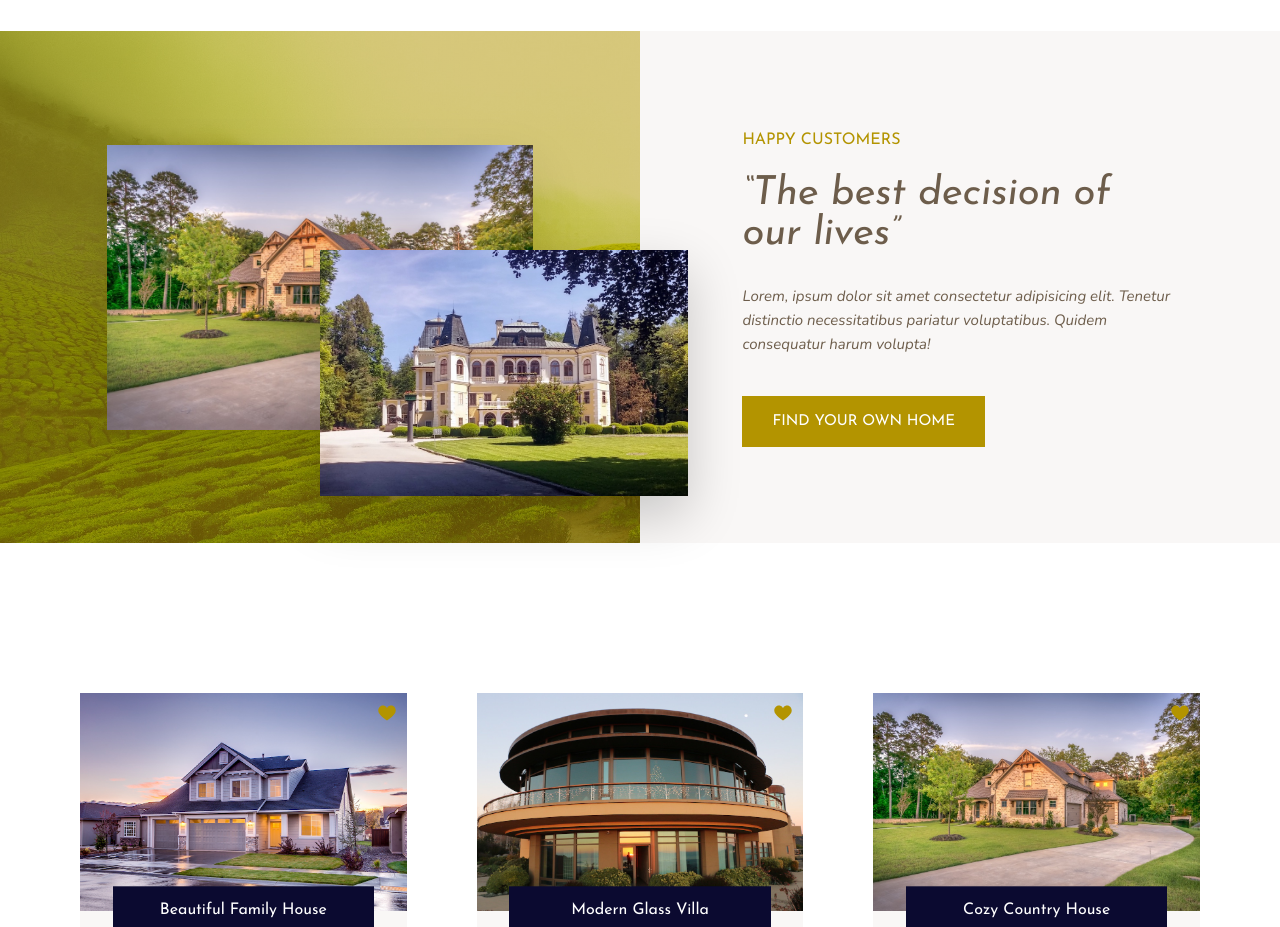
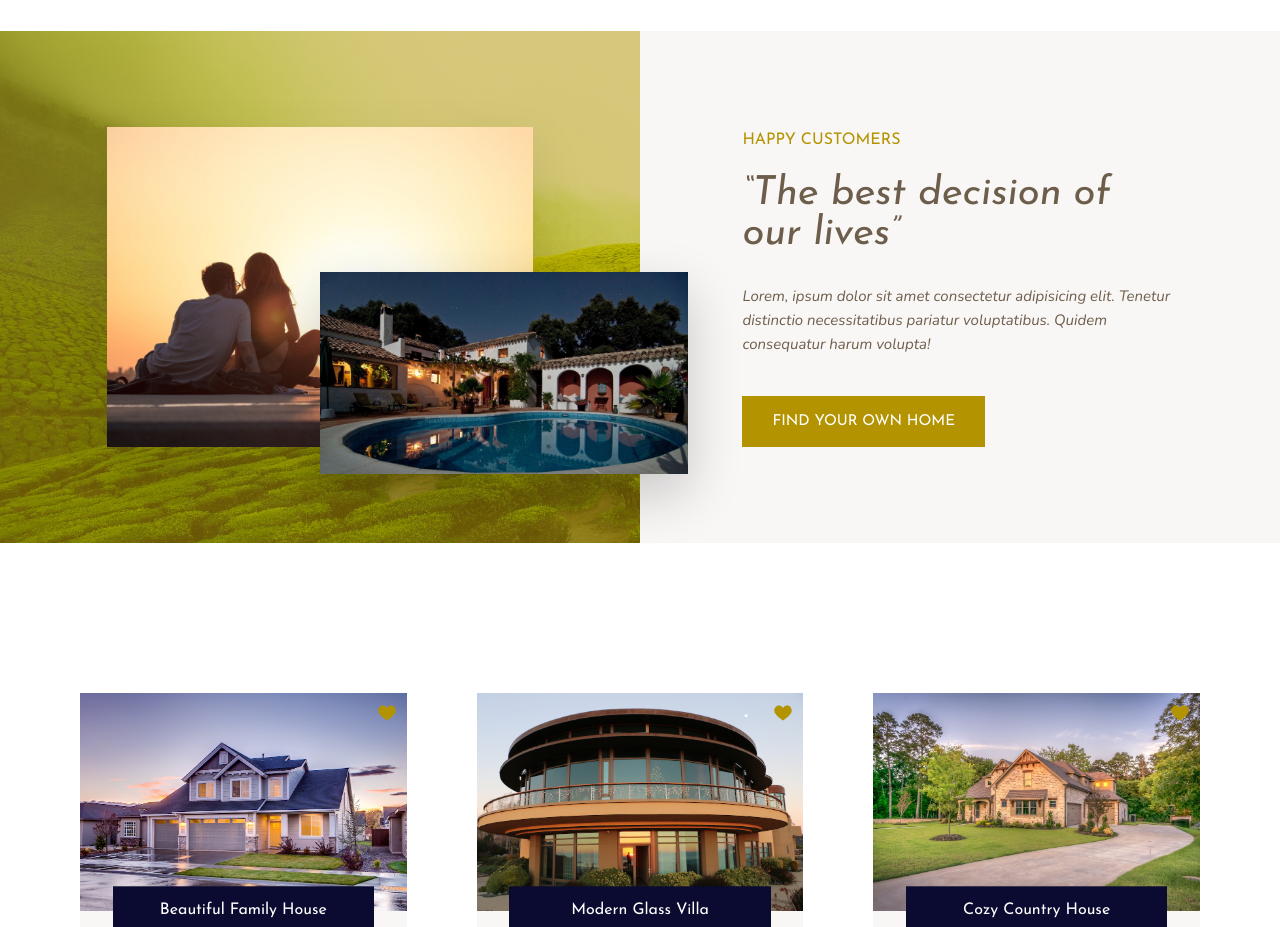
Before and after one commit to johnsciutto/grand-palace, a website: page index.html in a window 1280 px wide. Shown: the part 1280-2207 px from the top of the page. Drawn offline with nearby package versions, Linux system fonts and the light colour scheme.

Commit message:
fix(img): Fixed url in images
Reverted also to the past images.

```diff
--- a/index.html
+++ b/index.html
@@ -125,8 +125,8 @@
     </div>
   </section>
   <div class="story__pictures">
-    <img src="/img/house-3.jpeg" alt="Couple with new house" class="story__img--1">
-    <img src="/img/house-5.jpeg" alt="New house" class="story__img--2">
+    <img src="img/story-1.jpeg" alt="Couple with new house" class="story__img--1">
+    <img src="img/story-2.jpeg" alt="New house" class="story__img--2">
   </div>
   <div class="story__content">
     <h3 class="heading-3 mb-sm">Happy Customers</h3>
```
